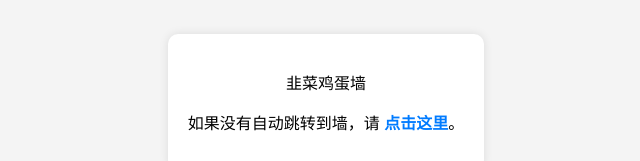
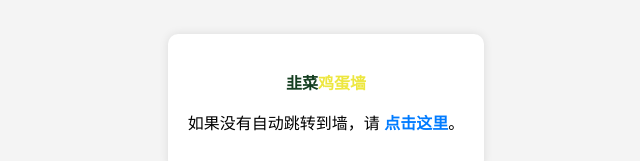
Before and after one commit to MituFun/ddd, a plain HTML site: page index.html in a window 1280 px wide. Shown: the part 306-467 px from the top of the page, 314-954 px from the left. Drawn offline with Linux system fonts and the light colour scheme.

Commit message:
Update index.html

```diff
--- a/index.html
+++ b/index.html
@@ -34,7 +34,7 @@
 </head>
 <body>
     <div class="container">
-        <p>韭菜鸡蛋墙</p>
+        <p><strong style="color:#143E20;">韭菜</strong><strong style="color:#EDE73F;">鸡蛋墙</strong></p>
         <p>如果没有自动跳转到墙，请 <a href="http://119.3.182.171/">点击这里</a>。</p>
     </div>
 </body>
```
